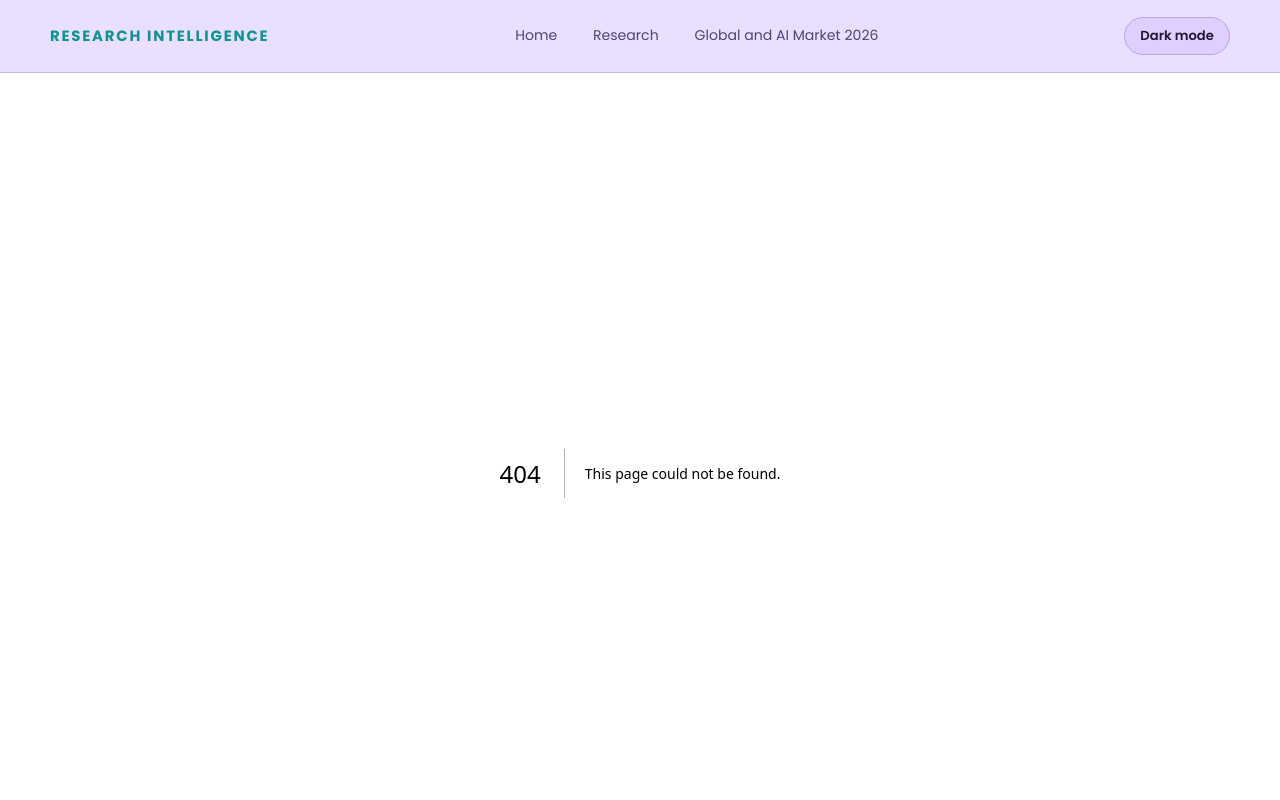
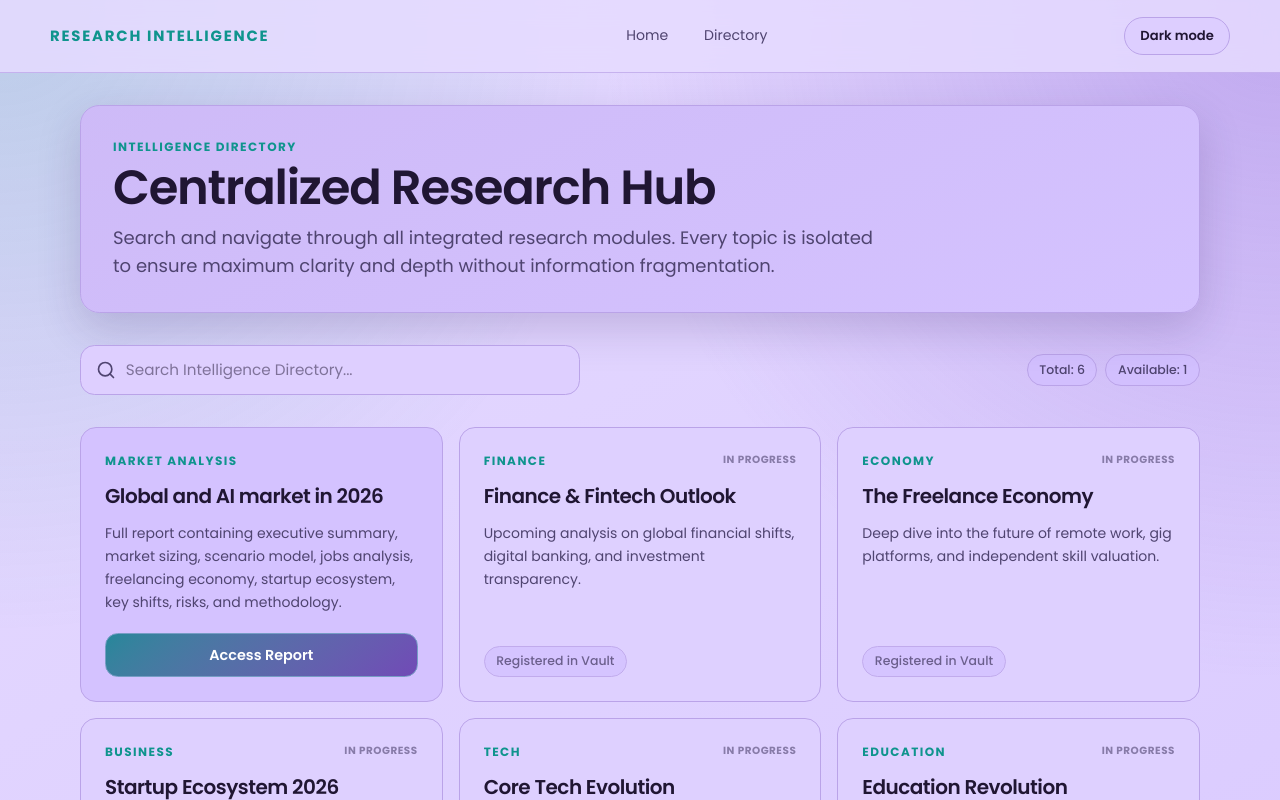
Before and after one commit to msarmadktk/intelligent-hub, a Next.js app: page /directory in a window 1280 px wide. Before the commit this address had no page. Shown: the top 800 px of the page. Built offline with nearby package versions, Linux system fonts and the light colour scheme.

Commit message:
Directory added

```diff
--- /dev/null
+++ b/src/app/directory/page.tsx
@@ -0,0 +1,27 @@
+import type { Metadata } from "next";
+import { TopicDirectory } from "@/features/topics/topic-directory";
+
+export const metadata: Metadata = {
+  title: "Intelligence Directory",
+  description:
+    "Explore the research vault: market analysis, finance, tech, and strategic reports.",
+};
+
+export default function DirectoryPage() {
+  return (
+    <main className="page-shell space-y-8">
+      <section className="panel fade-up p-6 md:p-8">
+        <p className="eyebrow">Intelligence Directory</p>
+        <h1 className="mt-2 text-3xl font-semibold tracking-tight text-foreground md:text-5xl">
+          Centralized Research Hub
+        </h1>
+        <p className="mt-3 max-w-3xl text-base leading-7 text-[color:var(--muted)] md:text-lg">
+          Search and navigate through all integrated research modules. Every topic is
+          isolated to ensure maximum clarity and depth without information fragmentation.
+        </p>
+      </section>
+
+      <TopicDirectory />
+    </main>
+  );
+}
--- a/src/app/globals.css
+++ b/src/app/globals.css
@@ -203,6 +203,39 @@ a {
   font-weight: 600;
   font-size: 0.9rem;
   padding: 0.64rem 1rem;
+}
+
+.search-bar-container {
+  position: relative;
+  width: 100%;
+  max-width: 500px;
+}
+
+.search-input {
+  width: 100%;
+  padding: 0.8rem 1rem 0.8rem 2.8rem;
+  background: color-mix(in srgb, var(--surface) 92%, var(--bg));
+  border: 1px solid var(--border);
+  border-radius: 0.9rem;
+  color: var(--text);
+  font-family: inherit;
+  font-size: 0.95rem;
+  transition: all 0.2s ease;
+}
+
+.search-input:focus {
+  outline: none;
+  border-color: var(--teal);
+  box-shadow: 0 0 0 3px color-mix(in srgb, var(--teal) 15%, transparent);
+}
+
+.search-icon {
+  position: absolute;
+  left: 1rem;
+  top: 50%;
+  transform: translateY(-50%);
+  color: var(--muted);
+  pointer-events: none;
 }
 
 .metric-card {
--- a/src/app/layout.tsx
+++ b/src/app/layout.tsx
@@ -24,10 +24,7 @@ export default function RootLayout({
             </Link>
             <nav className="main-links">
               <Link href="/">Home</Link>
-              <Link href="/research">Research</Link>
-              <Link href="/research/global-ai-market-2026">
-                Global and AI Market 2026
-              </Link>
+              <Link href="/directory">Directory</Link>
             </nav>
             <ThemeToggle />
           </div>
--- a/src/app/page.tsx
+++ b/src/app/page.tsx
@@ -15,10 +15,10 @@ export default function Home() {
           modern, and practical for daily research work.
         </p>
         <div className="mt-6 flex flex-wrap gap-3">
-          <Link href="/research" className="cta-link">
-            Open research index
+          <Link href="/directory" className="cta-link">
+            Open directory
           </Link>
-          <Link href="/research/global-ai-market-2026" className="chip">
+          <Link href="/directory/global-ai-market-2026" className="chip">
             Open first topic report
           </Link>
         </div>
@@ -60,7 +60,7 @@ export default function Home() {
           probabilities, timeline, and methodology assumptions.
         </p>
         <div className="mt-5">
-          <Link href="/research/global-ai-market-2026" className="cta-link">
+          <Link href="/directory/global-ai-market-2026" className="cta-link">
             Read full topic report
           </Link>
         </div>
--- a/src/app/research/page.tsx
+++ /dev/null
@@ -1,65 +0,0 @@
-import type { Metadata } from "next";
-import Link from "next/link";
-
-export const metadata: Metadata = {
-  title: "Research index",
-  description:
-    "Feature-based research directory for finance, freelancing, jobs, startups, tech, education, and topic reports.",
-};
-
-const upcomingDomains = [
-  "Finance",
-  "Freelancing",
-  "Jobs",
-  "Startups",
-  "Tech",
-  "Education",
-];
-
-export default function ResearchIndexPage() {
-  return (
-    <main className="page-shell space-y-6">
-      <section className="panel fade-up p-6 md:p-8">
-        <p className="eyebrow">Research index</p>
-        <h1 className="mt-2 text-3xl font-semibold tracking-tight text-foreground md:text-4xl">
-          Feature-based research vault
-        </h1>
-        <p className="mt-3 max-w-3xl text-base leading-7 text-[color:var(--muted)]">
-          Every major research domain is isolated by feature to keep the system
-          scalable and easy to navigate. The first full topic report is now live.
-        </p>
-      </section>
-
-      <section className="topic-card fade-up p-5 md:p-6">
-        <p className="eyebrow">Available topic</p>
-        <h2 className="mt-2 text-2xl font-semibold tracking-tight text-foreground">
-          Global and AI market in 2026
-        </h2>
-        <p className="mt-3 text-sm leading-7 text-[color:var(--muted)] md:text-base">
-          Full report containing executive summary, market sizing, scenario
-          model, jobs analysis, freelancing economy, startup ecosystem, key
-          shifts, risks, and methodology.
-        </p>
-        <div className="mt-5">
-          <Link href="/research/global-ai-market-2026" className="cta-link">
-            Open full report
-          </Link>
-        </div>
-      </section>
-
-      <section className="panel fade-up p-5 md:p-6">
-        <p className="eyebrow">Upcoming feature domains</p>
-        <div className="mt-3 grid gap-2 sm:grid-cols-2 md:grid-cols-3">
-          {upcomingDomains.map((domain) => (
-            <div key={domain} className="metric-card p-3">
-              <p className="font-medium text-foreground">{domain}</p>
-              <p className="mt-1 text-sm text-[color:var(--muted)]">
-                Topic-ready section in progress
-              </p>
-            </div>
-          ))}
-        </div>
-      </section>
-    </main>
-  );
-}
--- /dev/null
+++ b/src/features/topics/topic-directory.tsx
@@ -0,0 +1,148 @@
+"use client";
+
+import { useState } from "react";
+import Link from "next/link";
+
+interface Topic {
+  id: string;
+  title: string;
+  description: string;
+  category: string;
+  href: string;
+  status: "available" | "upcoming";
+}
+
+const topics: Topic[] = [
+  {
+    id: "global-ai-market-2026",
+    title: "Global and AI market in 2026",
+    description: "Full report containing executive summary, market sizing, scenario model, jobs analysis, freelancing economy, startup ecosystem, key shifts, risks, and methodology.",
+    category: "Market Analysis",
+    href: "/directory/global-ai-market-2026",
+    status: "available",
+  },
+  {
+    id: "finance",
+    title: "Finance & Fintech Outlook",
+    description: "Upcoming analysis on global financial shifts, digital banking, and investment transparency.",
+    category: "Finance",
+    href: "#",
+    status: "upcoming",
+  },
+  {
+    id: "freelancing",
+    title: "The Freelance Economy",
+    description: "Deep dive into the future of remote work, gig platforms, and independent skill valuation.",
+    category: "Economy",
+    href: "#",
+    status: "upcoming",
+  },
+  {
+    id: "startups",
+    title: "Startup Ecosystem 2026",
+    description: "Mapping the next wave of venture capital, bootstrapped growth, and exit strategies.",
+    category: "Business",
+    href: "#",
+    status: "upcoming",
+  },
+  {
+    id: "tech",
+    title: "Core Tech Evolution",
+    description: "Researching breakthroughs in quantum computing, semiconductors, and edge infrastructure.",
+    category: "Tech",
+    href: "#",
+    status: "upcoming",
+  },
+  {
+    id: "education",
+    title: "Education Revolution",
+    description: "How learning is changing through personalized paths, AI tutoring, and credential shifts.",
+    category: "Education",
+    href: "#",
+    status: "upcoming",
+  },
+];
+
+export function TopicDirectory() {
+  const [searchQuery, setSearchQuery] = useState("");
+
+  const filteredTopics = topics.filter((topic) =>
+    topic.title.toLowerCase().includes(searchQuery.toLowerCase()) ||
+    topic.description.toLowerCase().includes(searchQuery.toLowerCase()) ||
+    topic.category.toLowerCase().includes(searchQuery.toLowerCase())
+  );
+
+  return (
+    <div className="space-y-8">
+      <div className="flex flex-col md:flex-row md:items-center justify-between gap-4">
+        <div className="search-bar-container">
+          <svg
+            className="search-icon"
+            width="20"
+            height="20"
+            viewBox="0 0 24 24"
+            fill="none"
+            stroke="currentColor"
+            strokeWidth="2"
+            strokeLinecap="round"
+            strokeLinejoin="round"
+          >
+            <circle cx="11" cy="11" r="8" />
+            <path d="m21 21-4.3-4.3" />
+          </svg>
+          <input
+            type="text"
+            placeholder="Search Intelligence Directory..."
+            className="search-input"
+            value={searchQuery}
+            onChange={(e) => setSearchQuery(e.target.value)}
+          />
+        </div>
+        <div className="flex gap-2">
+          <span className="chip">Total: {topics.length}</span>
+          <span className="chip text-[color:var(--teal)]">Available: {topics.filter(t => t.status === 'available').length}</span>
+        </div>
+      </div>
+
+      <div className="grid gap-4 md:grid-cols-2 lg:grid-cols-3">
+        {filteredTopics.map((topic) => (
+          <div
+            key={topic.id}
+            className={`${
+              topic.status === "available" ? "topic-card" : "metric-card"
+            } fade-up flex flex-col p-5 md:p-6 transition-transform hover:scale-[1.01]`}
+          >
+            <div className="flex items-start justify-between">
+              <p className="eyebrow">{topic.category}</p>
+              {topic.status === "upcoming" && (
+                <span className="text-[0.65rem] font-bold uppercase tracking-wider text-[color:var(--muted)] opacity-60">
+                  In Progress
+                </span>
+              )}
+            </div>
+            <h3 className="mt-3 text-xl font-semibold tracking-tight text-foreground">
+              {topic.title}
+            </h3>
+            <p className="mt-3 flex-grow text-sm leading-relaxed text-[color:var(--muted)]">
+              {topic.description}
+            </p>
+            <div className="mt-5">
+              {topic.status === "available" ? (
+                <Link href={topic.href} className="cta-link w-full">
+                  Access Report
+                </Link>
+              ) : (
+                <div className="chip w-fit opacity-80 cursor-default">Registered in Vault</div>
+              )}
+            </div>
+          </div>
+        ))}
+        {filteredTopics.length === 0 && (
+          <div className="col-span-full py-12 text-center">
+            <p className="text-[color:var(--muted)]">No topics match your search criteria.</p>
+          </div>
+        )}
+      </div>
+    </div>
+  );
+}
```
Also changed, not shown: src/app/directory/global-ai-market-2026/page.tsx (renamed from src/app/research/global-ai-market-2026/page.tsx).
